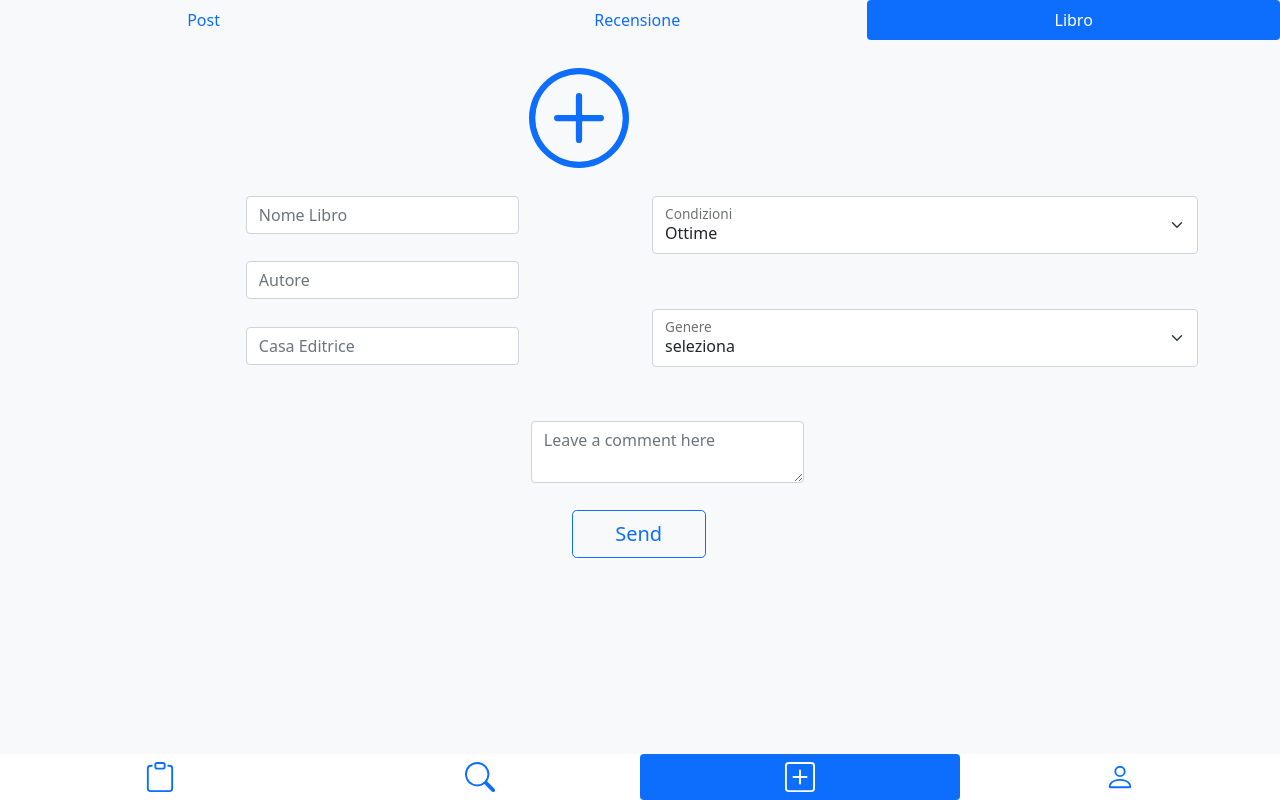
After one commit to VirginiaFoschi/progettoWeb, a PHP site: page /addBook.html in a window 1280 px wide. The commit adds this page. Run offline with PHP 8.4, Linux system fonts and the light colour scheme.

Commit message:
aggiunte pagine html degli annunci e libri , modificato css

```diff
--- /dev/null
+++ b/addBook.html
@@ -0,0 +1,167 @@
+<!doctype html>
+<html lang="it">
+
+<head>
+    <meta charset="utf-8" />
+    <meta name="viewport" content="width=device-width, initial-scale=1" />
+
+    <link href="https://cdn.jsdelivr.net/npm/bootstrap@5.1.3/dist/css/bootstrap.min.css" rel="stylesheet"
+        integrity="sha384-1BmE4kWBq78iYhFldvKuhfTAU6auU8tT94WrHftjDbrCEXSU1oBoqyl2QvZ6jIW3" crossorigin="anonymous">
+    <link rel="stylesheet" href="css/base.css">
+    <link rel="stylesheet" href="css/post.css">
+
+
+    <title>Progetto Tecnologie Web</title>
+</head>
+
+<body class="bg-light">
+    <div class="container-fluid p-0 overflow-hidden">
+        <header>
+        </header>
+        <div class="row">
+            <div class="col-12">
+                <ul class="nav nav-pills nav-fill">
+                    <li class="nav-item">
+                        <a class="nav-link" href="#" onclick="cambiaTab(this)">Post</a>
+                    </li>
+                    <li class="nav-item">
+                        <a class="nav-link" href="review.html" onclick="cambiaTab(this)">Recensione</a>
+                    </li>
+                    <li class="nav-item">
+                        <a class="nav-link active" onclick="cambiaTab(this)">Libro</a>
+                    </li>
+                </ul>
+            </div>
+        </div>
+        <main>
+
+            <div class="container">
+                <div class="row justify-content-center">
+                    <a class="nav-link" href="#">
+                        <svg xmlns="http://www.w3.org/2000/svg" width="100" height="100" fill="currentColor"
+                            class="bi bi-plus-circle" viewBox="0 0 16 16" id="addImg">
+                            <path d="M8 15A7 7 0 1 1 8 1a7 7 0 0 1 0 14m0 1A8 8 0 1 0 8 0a8 8 0 0 0 0 16" />
+                            <path
+                                d="M8 4a.5.5 0 0 1 .5.5v3h3a.5.5 0 0 1 0 1h-3v3a.5.5 0 0 1-1 0v-3h-3a.5.5 0 0 1 0-1h3v-3A.5.5 0 0 1 8 4" />
+                        </svg>
+                    </a>
+
+                </div>
+
+                <div class="row">
+                    <div class="col">
+                        <form class="text-center" action="">
+                        </form>
+                        <div class="d-grid gap-2 col-6 mx-auto ">
+                            <input type="text" class="form-control" id="floatingLibro" placeholder="Nome Libro">
+                        </div>
+                        <div class="d-grid gap-2 col-6 mx-auto ">
+                            <input type="text" class="form-control" id="floatingAutore" placeholder="Autore">
+                        </div>
+                        <div class="d-grid gap-2 col-6 mx-auto ">
+                            <input type="text" class="form-control" id="floatingEditore" placeholder="Casa Editrice">
+                        </div>
+
+
+
+                    </div>
+                    <!--Menù a tendina-->
+                    <div class="col">
+                        <div class="form-floating">
+                            <select class="form-select" id="floatingSelect" aria-label="Floating label select example">
+                                <option selected>Ottime</option>
+                                <option value="1">Buone</option>
+                                <option value="2">Un po' rovinato</option>
+                                <option value="3">Molto rovinato</option>
+                            </select>
+                            <label for="floatingSelect">Condizioni</label>
+                        </div>
+                        <div class="form-floating">
+                            <select class="form-select" id="floatingSelect" aria-label="Floating label select example">
+                                <option selected>seleziona</option>
+                                <option value="1">Uno</option>
+                                <option value="2">Due</option>
+                                <option value="3">Tre</option>
+                            </select>
+                            <label for="floatingSelect">Genere</label>
+                        </div>
+
+                    </div>
+                </div>
+                <div class="row justify-content-center">
+                    <div class="col-md-6 d-flex flex-column">
+
+                        <form class="text-center" action="">
+                            <div class="d-grid gap-2 col-6 mx-auto">
+                                <textarea class="form-control" placeholder="Leave a comment here"
+                                    id="floatingTextarea"></textarea>
+                            </div>
+                        </form>
+
+                        <div class="d-grid gap-2 col-3 mx-auto">
+                            <button type="button" class="btn btn-lg btn-outline-primary">Send</button>
+                        </div>
+                    </div>
+
+                </div>
+            </div>
+
+        </main>
+
+
+
+
+        <div class="row">
+            <div class="col-12">
+                <footer class="bg-white footer">
+                    <ul class="nav nav-pills nav-fill">
+                        <li class="nav-item">
+                            <a class="nav-link" href="bacheca.html" onclick="cambiaTab(this)">
+                                <svg xmlns="http://www.w3.org/2000/svg" class="bi bi-clipboard icon"
+                                    viewBox="0 0 16 16">
+                                    <path
+                                        d="M4 1.5H3a2 2 0 0 0-2 2V14a2 2 0 0 0 2 2h10a2 2 0 0 0 2-2V3.5a2 2 0 0 0-2-2h-1v1h1a1 1 0 0 1 1 1V14a1 1 0 0 1-1 1H3a1 1 0 0 1-1-1V3.5a1 1 0 0 1 1-1h1z" />
+                                    <path
+                                        d="M9.5 1a.5.5 0 0 1 .5.5v1a.5.5 0 0 1-.5.5h-3a.5.5 0 0 1-.5-.5v-1a.5.5 0 0 1 .5-.5zm-3-1A1.5 1.5 0 0 0 5 1.5v1A1.5 1.5 0 0 0 6.5 4h3A1.5 1.5 0 0 0 11 2.5v-1A1.5 1.5 0 0 0 9.5 0z" />
+                                </svg>
+                            </a>
+                        </li>
+                        <li class="nav-item">
+                            <a class="nav-link" href="search.html" onclick="cambiaTab(this)">
+                                <svg xmlns="http://www.w3.org/2000/svg" class="bi bi-search icon" viewBox="0 0 16 16">
+                                    <path
+                                        d="M11.742 10.344a6.5 6.5 0 1 0-1.397 1.398h-.001c.03.04.062.078.098.115l3.85 3.85a1 1 0 0 0 1.415-1.414l-3.85-3.85a1.007 1.007 0 0 0-.115-.1zM12 6.5a5.5 5.5 0 1 1-11 0 5.5 5.5 0 0 1 11 0" />
+                                </svg>
+                            </a>
+                        </li>
+                        <li class="nav-item">
+                            <a class="nav-link active" href="#" onclick="cambiaTab(this)">
+                                <svg xmlns="http://www.w3.org/2000/svg" class="bi bi-plus-square icon"
+                                    viewBox="0 0 16 16">
+                                    <path
+                                        d="M14 1a1 1 0 0 1 1 1v12a1 1 0 0 1-1 1H2a1 1 0 0 1-1-1V2a1 1 0 0 1 1-1zM2 0a2 2 0 0 0-2 2v12a2 2 0 0 0 2 2h12a2 2 0 0 0 2-2V2a2 2 0 0 0-2-2z" />
+                                    <path
+                                        d="M8 4a.5.5 0 0 1 .5.5v3h3a.5.5 0 0 1 0 1h-3v3a.5.5 0 0 1-1 0v-3h-3a.5.5 0 0 1 0-1h3v-3A.5.5 0 0 1 8 4" />
+                                </svg>
+                            </a>
+                        </li>
+                        <li class="nav-item">
+                            <a class="nav-link" href='Profile.html' onclick="cambiaTab(this)">
+                                <svg xmlns="http://www.w3.org/2000/svg" class="bi bi-person icon" viewBox="0 0 16 16">
+                                    <path
+                                        d="M8 8a3 3 0 1 0 0-6 3 3 0 0 0 0 6m2-3a2 2 0 1 1-4 0 2 2 0 0 1 4 0m4 8c0 1-1 1-1 1H3s-1 0-1-1 1-4 6-4 6 3 6 4m-1-.004c-.001-.246-.154-.986-.832-1.664C11.516 10.68 10.289 10 8 10c-2.29 0-3.516.68-4.168 1.332-.678.678-.83 1.418-.832 1.664z" />
+                                </svg>
+                            </a>
+                        </li>
+                    </ul>
+                </footer>
+            </div>
+        </div>
+    </div>
+    <script src="https://cdn.jsdelivr.net/npm/bootstrap@5.1.3/dist/js/bootstrap.bundle.min.js"
+        integrity="sha384-ka7Sk0Gln4gmtz2MlQnikT1wXgYsOg+OMhuP+IlRH9sENBO0LRn5q+8nbTov4+1p"
+        crossorigin="anonymous"></script>
+    <script src="js/base.js" type="text/javascript"></script>
+</body>
+
+</html>
--- a/css/post.css
+++ b/css/post.css
@@ -1,19 +1,22 @@
-
-main {
-    margin-left: 30px;
-    margin-right: 30px;
+input{
+    margin-bottom: 10%;
+    margin-right: 5%;
+    margin-left: 10%;
+}
+textarea{
+    margin:0 10% 10% ;
 }
 
-
-main>a {
-    margin: 30px;
-    text-align: center;
+select{
+    margin: 0 5%  10% 0;
 }
 
-main li a {
-    text-decoration: none;
+button{
+    margin-right: 2%;
+    margin-bottom: 10%;
 }
 
-li{
-    list-style-type: none;
+#addImg {
+    margin: 20px 40%;
+
 }
```
Also changed, not shown: announcement.html (added, +109 -0 lines), review.html (added, +109 -0 lines).
